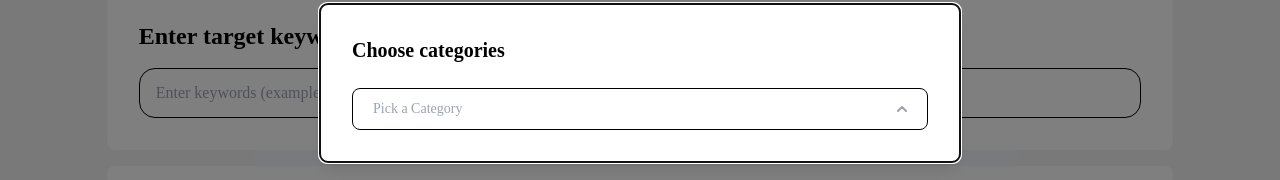
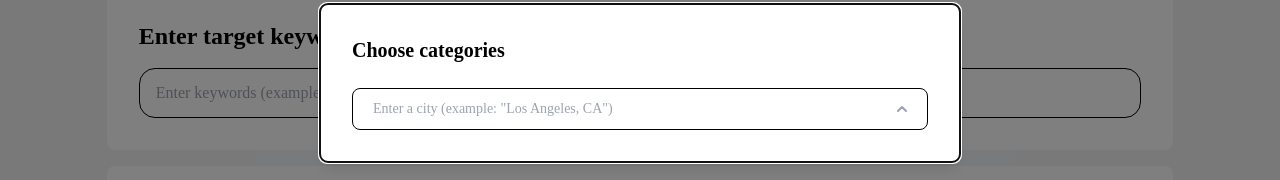
Before and after one commit to darkevo24/swingleads-fe, a React (Create React App) app: page /post-a-job-step-1 in a window 1280 px wide. Both pictures are taken after a click on the element "Add a category". Shown: the part 156-336 px from the top of the page. Built offline with nearby package versions, Linux system fonts and the light colour scheme.

Commit message:
Update Step1 component with new input placeholder

```diff
--- a/src/components/post-a-job/Step1.tsx
+++ b/src/components/post-a-job/Step1.tsx
@@ -164,7 +164,7 @@ const Step1: React.FC = () => {
                             className="relative border border-black w-full font-medium rounded-lg text-sm px-5 py-2.5 text-center inline-flex items-center text-gray-400"
                             type="button"
                         >
-                            Pick a Category
+                            Enter a city (example: "Los Angeles, CA")
                             {iconChanged ? (
                                 <svg
                                     className="w-2.5 h-2.5 ms-3 absolute right-5"
@@ -235,7 +235,7 @@ const Step1: React.FC = () => {
 
             <div className='w-full flex flex-col items-center mt-4 mb-12'>
                 <div className='flex justify-end w-10/12'>
-                    <button onClick={() => { window.location.href = "/post-a-job-step-2" }} className={`bg-${taskDescription && selectedCategories.length > 0 ? '[#d4c414]' : 'gray-500'} px-8 py-3 text-white rounded-lg`} disabled={!taskDescription || selectedCategories.length === 0}>Continue</button>
+                    <button onClick={() => { window.location.href = "/post-a-job-step-2" }} className={`bg-${taskTitle && selectedCategories.length > 0 ? 'purple-500' : 'gray-500'} px-8 py-3 text-white rounded-lg`} disabled={!taskTitle || selectedCategories.length === 0}>Continue</button>
                 </div>
             </div>
         </div>
```
